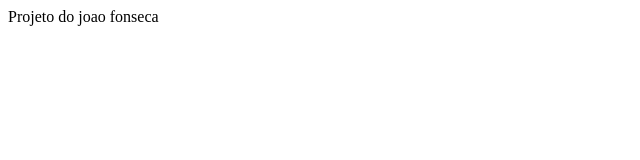
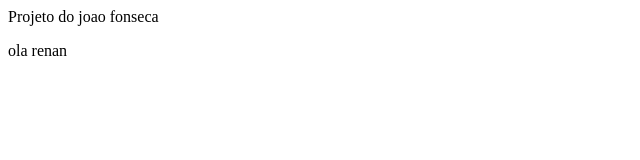
Before and after one commit to Naner16/meu-site, a plain HTML site: page index.html in a window 1280 px wide. Shown: the full height of the page, 0-640 px from the left. Drawn offline with Linux system fonts and the light colour scheme.

Commit message:
paragrafo

```diff
--- a/index.html
+++ b/index.html
@@ -3,4 +3,6 @@
 <head></head>
 <body></body>
 Projeto do joao fonseca
+
+    <p> ola renan</p>
 </html>
```
